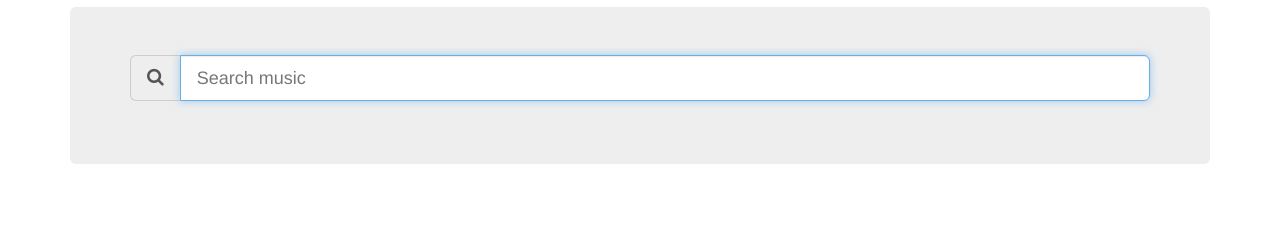
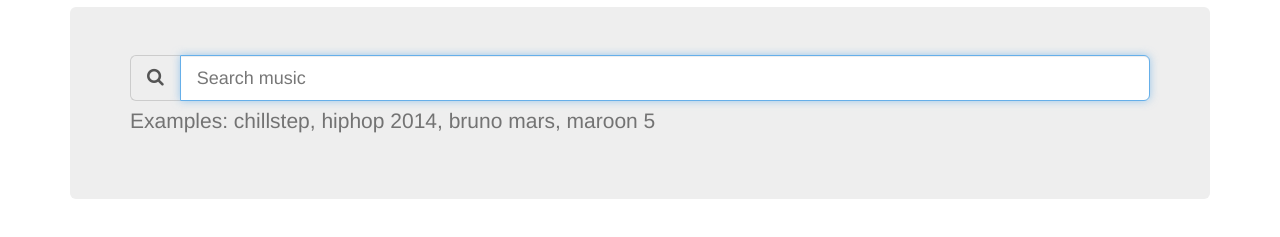
Before and after one commit to isurfbecause/tubeziq, a plain HTML site: page app/index.html in a window 1280 px wide. Shown: the part 49-286 px from the top of the page. Drawn offline with Linux system fonts and the light colour scheme; files that its build step writes are made by us from their sources.

Commit message:
Add help text

```diff
--- a/app/views/main.html
+++ b/app/views/main.html
@@ -7,6 +7,7 @@
             <span class="input-group-addon" ng-click="search()"><i class="fa fa-search"></i></span>
             <input type="search" class="form-control" ng-model="term" value="chillstep" ng-enter="search()" ng-focus placeholder="Search music">
         </div>
+        <p class="help-block">Examples: chillstep, hiphop 2014, bruno mars, maroon 5</p>
 
     </div>
 
```
